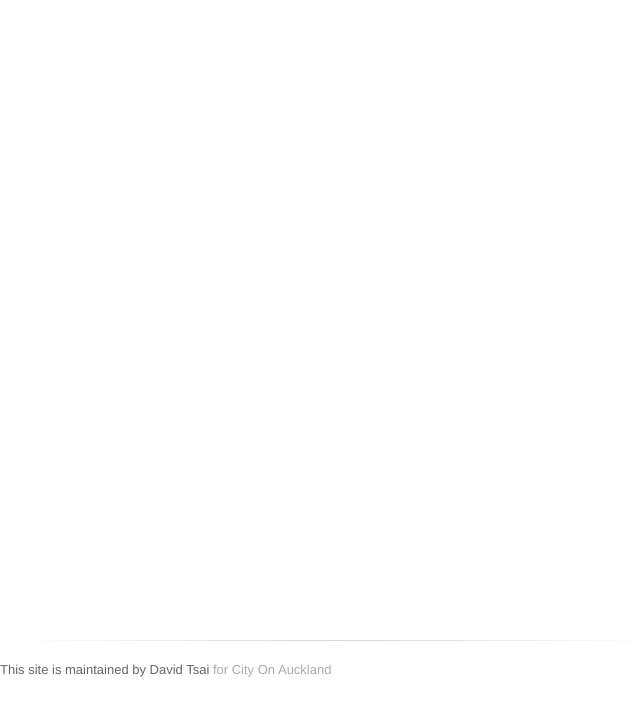
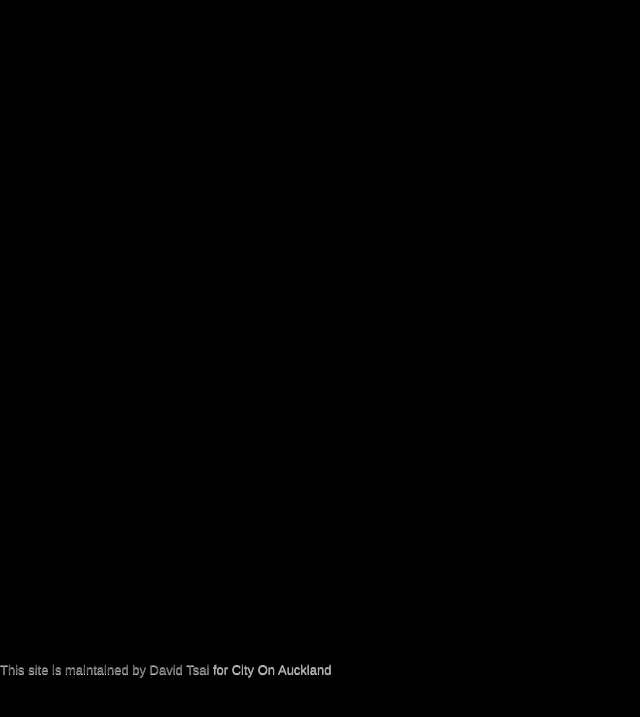
Before and after one commit to andyhiggsakl/busjekyll, a Jekyll site: the page index.html, which Jekyll copies as it is, in a window 1280 px wide. Shown: the top 717 px of the page, without its empty margins (0-640 px from the left). Built offline with Jekyll 4.4.1, drawn with Linux system fonts in a browser that asks for light colours; nearby versions of some CDN libraries; some web fonts are replaced; a style sheet for code colours, icons or effects is not loaded.

Commit message:
bg color black

```diff
--- a/stylesheets/stylesheet.css
+++ b/stylesheets/stylesheet.css
@@ -53,7 +53,7 @@ body {
   line-height: 1.5;
   color: #6d6d6d;
   text-shadow: 0 1px 0 rgba(255, 255, 255, 0.8);
-  background: white  0 0 repeat;
+  background: black  0 0 repeat;
   background-size: auto;
 }
 
```
